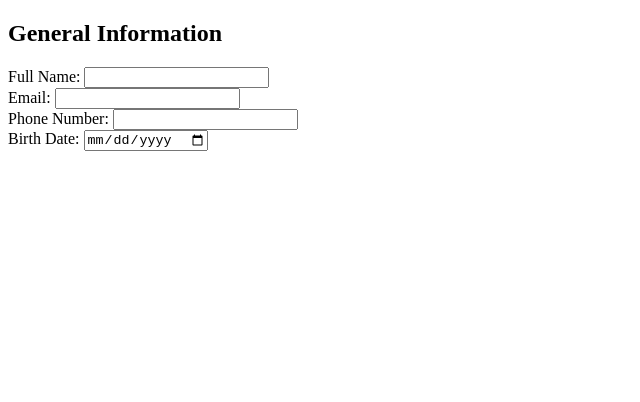
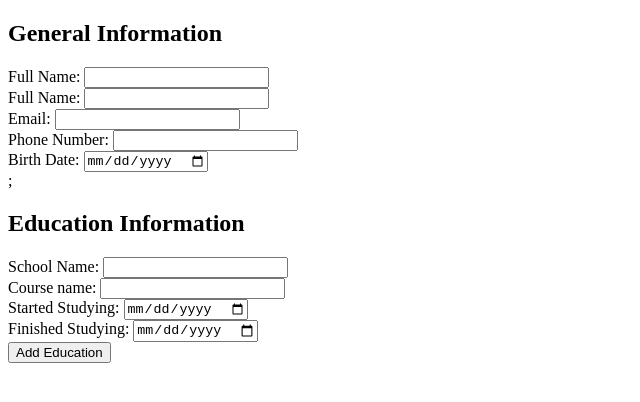
Before and after one commit to Giorgi-Tabatadze/cvApp, a React (Create React App) app in the folder cv-project/: page / in a window 1280 px wide. Shown: the top 402 px of the page, without its empty margins (0-640 px from the left). Built offline with nearby package versions, Linux system fonts and the light colour scheme.

Commit message:
Add Education and possibility to add new sections

```diff
--- a/cv-project/src/App.js
+++ b/cv-project/src/App.js
@@ -1,6 +1,8 @@
+/* eslint-disable react/no-access-state-in-setstate */
 /* eslint-disable react/destructuring-assignment */
 import React from "react";
 import GeneralInfo from "./components/generalInfo";
+import EducationInfo from "./components/educationInfo";
 
 class App extends React.Component {
   constructor(props) {
@@ -8,15 +10,14 @@ class App extends React.Component {
     this.state = {
       info: {
         general: [{ name: "", email: "", phone: "", birth: "" }],
-        education: [
-          { school: "", title: "", dateFrom: "", dateTo: "" },
-          { school: "", title: "", dateFrom: "", dateTo: "" },
-        ],
+        education: [{ school: "", title: "", dateFrom: "", dateTo: "" }],
         job: {},
       },
     };
 
     this.handleChange = this.handleChange.bind(this);
+    this.addNewSection = this.addNewSection.bind(this);
+    this.resetItemData = this.resetItemData.bind(this);
   }
 
   handleChange(event) {
@@ -25,22 +26,78 @@ class App extends React.Component {
     const stateToChange = event.target.dataset.name;
     const { value } = event.target;
     this.setState({
-      info: { [sectionToChange]: { [itemNumber]: { [stateToChange]: value } } },
+      info: {
+        ...this.state.info,
+        [sectionToChange]: this.state.info[sectionToChange].map(
+          (item, index) => {
+            const newItem = item;
+            const itemN = Number(itemNumber);
+            if (itemN === index) {
+              newItem[stateToChange] = value;
+            }
+            return newItem;
+          },
+        ),
+      },
     });
+  }
+
+  addNewSection(event) {
+    const sectionToChange = event.target.dataset.section;
+    let newItem = { ...this.state.info[sectionToChange][0] };
+    newItem = this.resetItemData(newItem);
+    this.setState({
+      info: {
+        ...this.state.info,
+        [sectionToChange]: [...this.state.info[sectionToChange], newItem],
+      },
+    });
+  }
+
+  // eslint-disable-next-line class-methods-use-this
+  resetItemData(item) {
+    const cleanItem = item;
+    const keys = Object.keys(cleanItem);
+    keys.forEach((key) => {
+      cleanItem[key] = "";
+    });
+    return cleanItem;
   }
 
   render() {
     return (
       <div className="App">
         <form>
-          <GeneralInfo
-            handleChange={this.handleChange}
-            itemNumber={0}
-            name={this.state.info.general[0].name}
-            email={this.state.info.general[0].email}
-            phone={this.state.info.general[0].phone}
-            birth={this.state.info.general[0].birth}
-          />
+          {this.state.info.general.map((item, index) => (
+            <GeneralInfo
+              handleChange={this.handleChange}
+              itemNumber={index}
+              // eslint-disable-next-line react/no-array-index-key
+              name={item.name}
+              email={item.email}
+              phone={item.phone}
+              birth={item.birth}
+            />
+          ))}
+          {console.log(this.state.info)};
+          {this.state.info.education.map((item, index) => (
+            <EducationInfo
+              handleChange={this.handleChange}
+              itemNumber={index}
+              // eslint-disable-next-line react/no-array-index-key
+              school={item.school}
+              title={item.title}
+              dateFrom={item.dateFrom}
+              dateTo={item.dateTo}
+            />
+          ))}
+          <button
+            type="button"
+            data-section="education"
+            onClick={this.addNewSection}
+          >
+            Add Education
+          </button>
         </form>
       </div>
     );
--- /dev/null
+++ b/cv-project/src/components/educationInfo.js
@@ -0,0 +1,55 @@
+/* eslint-disable no-unused-vars */
+/* eslint-disable react/prefer-stateless-function */
+/* eslint-disable react/prop-types */
+import React from "react";
+import ShortAnswer from "./shortAnswer";
+
+class EducationInfo extends React.Component {
+  render() {
+    const { school, title, dateFrom, dateTo, handleChange, itemNumber } =
+      this.props;
+
+    return (
+      <div className="section">
+        <h2>Education Information</h2>
+        <ShortAnswer
+          labelText="School Name: "
+          name="school"
+          section="education"
+          itemNumber={itemNumber}
+          type="text"
+          handleChange={handleChange}
+          value={school}
+        />
+        <ShortAnswer
+          labelText="Course name: "
+          name="title"
+          section="education"
+          itemNumber={itemNumber}
+          type="text"
+          handleChange={handleChange}
+          value={title}
+        />
+        <ShortAnswer
+          labelText="Started Studying: "
+          name="dateFrom"
+          section="education"
+          itemNumber={itemNumber}
+          type="date"
+          handleChange={handleChange}
+          value={dateFrom}
+        />
+        <ShortAnswer
+          labelText="Finished Studying: "
+          name="dateTo"
+          section="education"
+          itemNumber={itemNumber}
+          type="date"
+          handleChange={handleChange}
+          value={dateTo}
+        />
+      </div>
+    );
+  }
+}
+export default EducationInfo;
--- a/cv-project/src/components/generalInfo.js
+++ b/cv-project/src/components/generalInfo.js
@@ -10,6 +10,15 @@ class GeneralInfo extends React.Component {
     return (
       <div className="section">
         <h2>General Information</h2>
+        <ShortAnswer
+          labelText="Full Name: "
+          name="name"
+          section="general"
+          itemNumber={itemNumber}
+          type="text"
+          handleChange={handleChange}
+          value={name}
+        />
         <ShortAnswer
           labelText="Full Name: "
           name="name"
```
